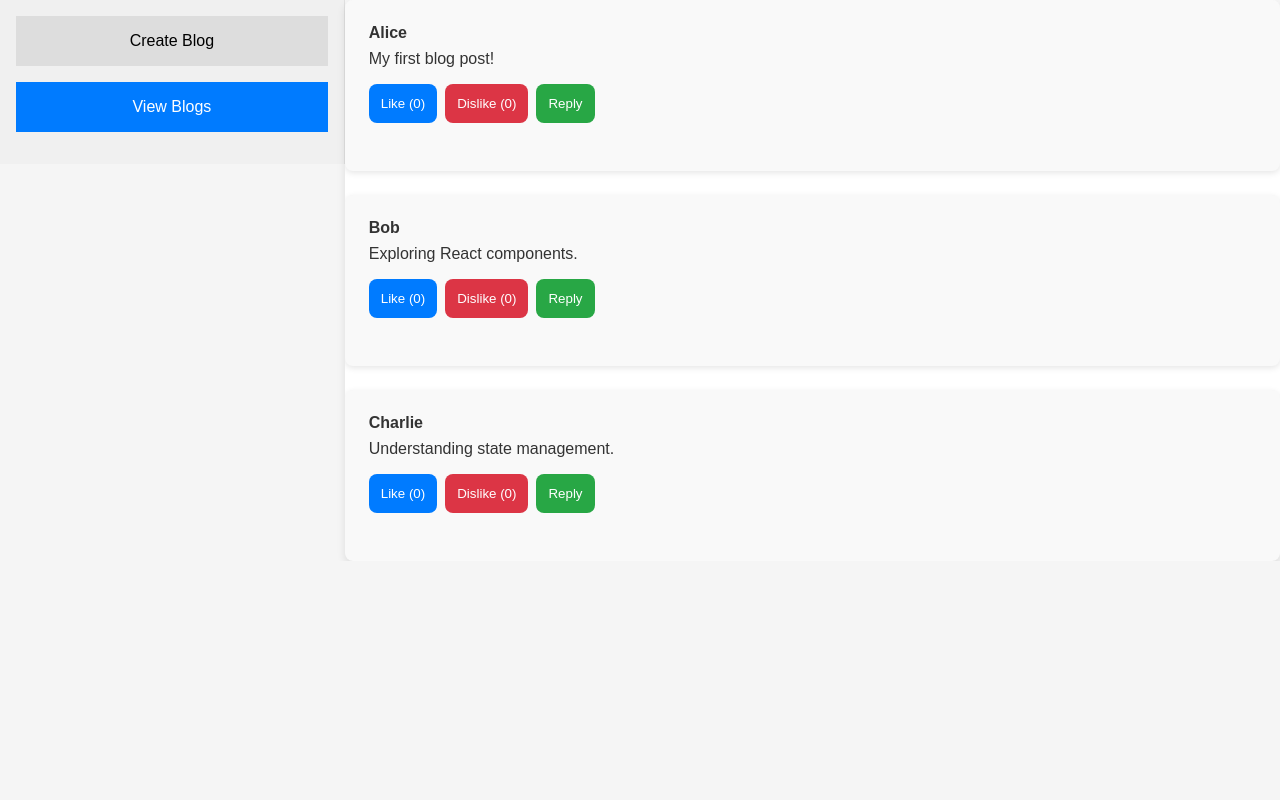
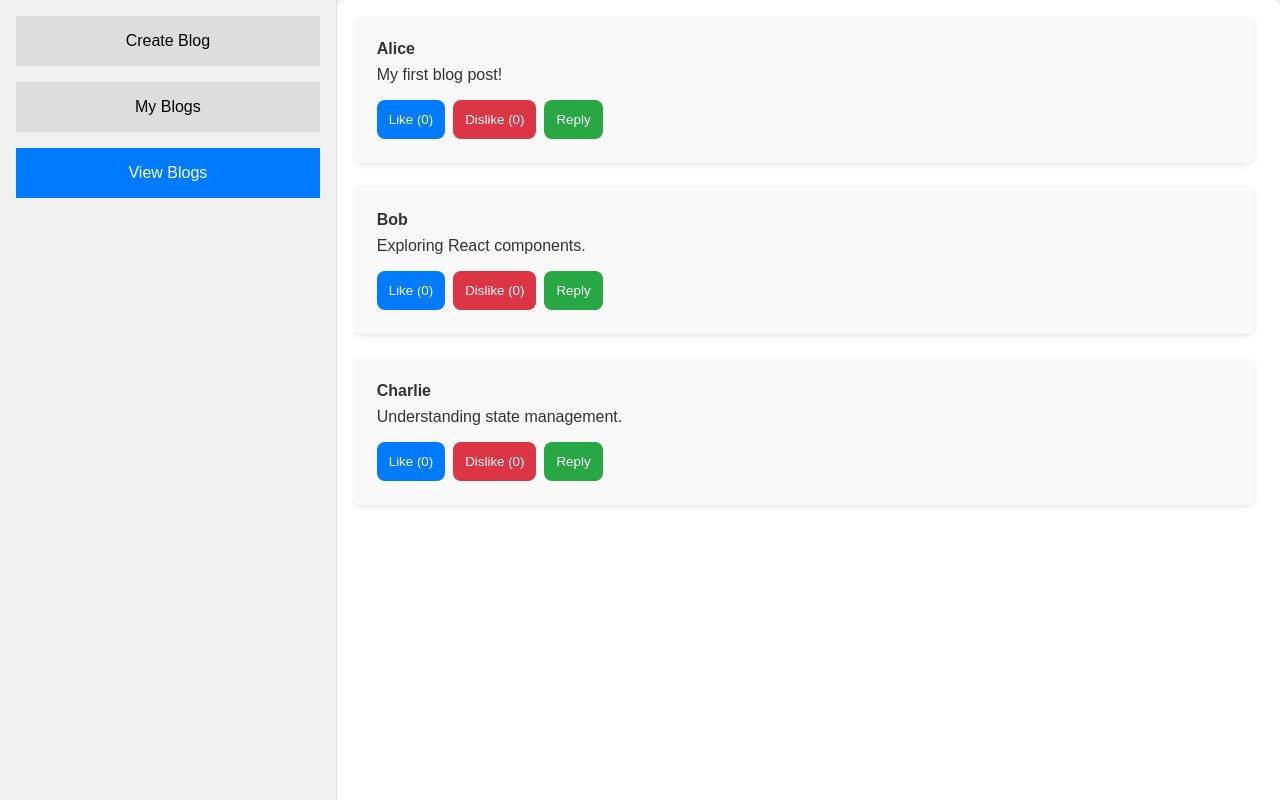
Before and after one commit to AlumniArchitect/AlumniArchitects, a React (Create React App) app in the folder frontend/: page /blog in a window 1280 px wide. Both pictures are taken after a click on the button "View Blogs". Built offline with nearby package versions, Linux system fonts and the light colour scheme.

Commit message:
FI Blog.css upted

```diff
--- a/frontend/src/component/navbar/Blog.jsx
+++ b/frontend/src/component/navbar/Blog.jsx
@@ -1,3 +1,151 @@
+// import React, { useState } from "react";
+// import '../../style/navbar/Blog.css';
+
+// const BlogUI = () => {
+//   const [blogs, setBlogs] = useState([
+//     { user: "Alice", content: "My first blog post!", replies: [], likes: 0, dislikes: 0, likedBy: [], dislikedBy: [] },
+//     { user: "Bob", content: "Exploring React components.", replies: [], likes: 0, dislikes: 0, likedBy: [], dislikedBy: [] },
+//     { user: "Charlie", content: "Understanding state management.", replies: [], likes: 0, dislikes: 0, likedBy: [], dislikedBy: [] }
+//   ]);
+//   const [newBlog, setNewBlog] = useState("");
+//   const [user, setUser] = useState("akash");
+//   const [activeTab, setActiveTab] = useState("create");
+//   const [replyContent, setReplyContent] = useState("");
+//   const [selectedBlogIndex, setSelectedBlogIndex] = useState(null);
+//   const [likedBlogs, setLikedBlogs] = useState([]);
+//   const [dislikedBlogs, setDislikedBlogs] = useState([]);
+
+//   const addBlog = () => {
+//     if (newBlog.trim()) {
+//       const newEntry = { user, content: newBlog, replies: [], likes: 0, dislikes: 0, likedBy: [], dislikedBy: [] };
+//       setBlogs((prevBlogs) => [newEntry, ...prevBlogs]);
+//       setNewBlog("");
+//     }
+//   };
+
+//   const addReply = (index) => {
+//     if (replyContent.trim()) {
+//       const updatedBlogs = [...blogs];
+//       updatedBlogs[index].replies.push({ user: "Guest", content: replyContent });
+//       setBlogs(updatedBlogs);
+//       setReplyContent("");
+//       setSelectedBlogIndex(null);
+//     }
+//   };
+
+//   const likeBlog = (index) => {
+//     if (!likedBlogs.includes(index)) {
+//       if (dislikedBlogs.includes(index)) {
+//         const updatedBlogs = [...blogs];
+//         updatedBlogs[index].dislikes -= 1;
+//         setBlogs(updatedBlogs);
+//         setDislikedBlogs(prev => prev.filter(i => i !== index));
+//       }
+//       const updatedBlogs = [...blogs];
+//       updatedBlogs[index].likes += 1;
+//       setBlogs(updatedBlogs);
+//       setLikedBlogs((prev) => [...prev, index]);
+//     }
+//   };
+
+//   const dislikeBlog = (index) => {
+//     if (!dislikedBlogs.includes(index)) {
+//       if (likedBlogs.includes(index)) {
+//         const updatedBlogs = [...blogs];
+//         updatedBlogs[index].likes -= 1;
+//         setBlogs(updatedBlogs);
+//         setLikedBlogs(prev => prev.filter(i => i !== index));
+//       }
+//       const updatedBlogs = [...blogs];
+//       updatedBlogs[index].dislikes += 1;
+//       setBlogs(updatedBlogs);
+//       setDislikedBlogs((prev) => [...prev, index]);
+//     }
+//   };
+
+//   return (
+//     <div className="blog-ui" id="blog">
+//       <div className="sidebar">
+//         <button className={`tab-button ${activeTab === "create" ? "active" : ""}`} onClick={() => setActiveTab("create")}>
+//           Create Blog
+//         </button>
+//         <button className={`tab-button ${activeTab === "myblogs" ? "active" : ""}`} onClick={() => setActiveTab("myblogs")}>
+//           My Blogs
+//         </button>
+//         <button className={`tab-button ${activeTab === "view" ? "active" : ""}`} onClick={() => setActiveTab("view")}>
+//           View Blogs
+//         </button>
+//       </div>
+
+//       <div className="content">
+//         {activeTab === "create" ? (
+//           <div className="create-blog">
+//             <textarea
+//               value={newBlog}
+//               onChange={(e) => setNewBlog(e.target.value)}
+//               placeholder="Write your blog content here..."
+//               className="textarea-field"
+//             />
+//             <button className="button" onClick={addBlog}>
+//               Create & Post Blog
+//             </button>
+//           </div>
+//         ) : activeTab === "myblogs" ? (
+//           <div className="view-blogs">
+//             {blogs.filter(blog => blog.user === user).map((blog, index) => (
+//               <div key={index} className="blog-post">
+//                 <p className="blog-user">{blog.user}</p>
+//                 <p className="blog-content">{blog.content}</p>
+//                 <div className="replies">
+//                   {blog.replies.map((reply, replyIndex) => (
+//                     <div key={replyIndex} className="reply">
+//                       <p className="reply-user">{reply.user}</p>
+//                       <p className="reply-content">{reply.content}</p>
+//                     </div>
+//                   ))}
+//                 </div>
+//               </div>
+//             ))}
+//           </div>
+//         ) : (
+//           <div className="view-blogs">
+//             {blogs.map((blog, index) => (
+//               <div key={index} className="blog-post">
+//                 <p className="blog-user">{blog.user}</p>
+//                 <p className="blog-content">{blog.content}</p>
+//                 <button onClick={() => likeBlog(index)} className={`like-button ${likedBlogs.includes(index) ? "liked" : ""}`}>
+//                   Like ({blog.likes})
+//                 </button>
+//                 <button onClick={() => dislikeBlog(index)} className={`dislike-button ${dislikedBlogs.includes(index) ? "disliked" : ""}`}>
+//                   Dislike ({blog.dislikes})
+//                 </button>
+//                 <button onClick={() => setSelectedBlogIndex(index)} className="reply-button">
+//                   Reply
+//                 </button>
+//                 {selectedBlogIndex === index && (
+//                   <div className="reply-form">
+//                     <textarea
+//                       value={replyContent}
+//                       onChange={(e) => setReplyContent(e.target.value)}
+//                       placeholder="Write your reply..."
+//                       className="textarea-field"
+//                     />
+//                     <button className="button" onClick={() => addReply(index)}>
+//                       Post Reply
+//                     </button>
+//                   </div>
+//                 )}
+//               </div>
+//             ))}
+//           </div>
+//         )}
+//       </div>
+//     </div>
+//   );
+// };
+
+// export default BlogUI;
+
 import React, { useState } from "react";
 import '../../style/navbar/Blog.css';
 
@@ -20,8 +168,11 @@ const BlogUI = () => {
       const newEntry = { user, content: newBlog, replies: [], likes: 0, dislikes: 0, likedBy: [], dislikedBy: [] };
       setBlogs((prevBlogs) => [newEntry, ...prevBlogs]);
       setNewBlog("");
-      setUser("");
     }
+  };
+
+  const deleteBlog = (index) => {
+    setBlogs(blogs.filter((_, i) => i !== index));
   };
 
   const addReply = (index) => {
@@ -39,14 +190,11 @@ const BlogUI = () => {
       if (dislikedBlogs.includes(index)) {
         const updatedBlogs = [...blogs];
         updatedBlogs[index].dislikes -= 1;
-        updatedBlogs[index].dislikedBy = updatedBlogs[index].dislikedBy.filter(user => user !== user);
         setBlogs(updatedBlogs);
         setDislikedBlogs(prev => prev.filter(i => i !== index));
       }
-
       const updatedBlogs = [...blogs];
       updatedBlogs[index].likes += 1;
-      updatedBlogs[index].likedBy.push(user);
       setBlogs(updatedBlogs);
       setLikedBlogs((prev) => [...prev, index]);
     }
@@ -57,38 +205,26 @@ const BlogUI = () => {
       if (likedBlogs.includes(index)) {
         const updatedBlogs = [...blogs];
         updatedBlogs[index].likes -= 1;
-        updatedBlogs[index].likedBy = updatedBlogs[index].likedBy.filter(user => user !== user);
         setBlogs(updatedBlogs);
         setLikedBlogs(prev => prev.filter(i => i !== index));
       }
-
       const updatedBlogs = [...blogs];
       updatedBlogs[index].dislikes += 1;
-      updatedBlogs[index].dislikedBy.push(user);
       setBlogs(updatedBlogs);
       setDislikedBlogs((prev) => [...prev, index]);
     }
   };
 
-  const handleResize = (e) => {
-    const textarea = e.target;
-    textarea.style.height = "auto";
-    textarea.style.height = `${textarea.scrollHeight}px`;
-  };
-
   return (
     <div className="blog-ui" id="blog">
       <div className="sidebar">
-        <button
-          className={`tab-button ${activeTab === "create" ? "active" : ""}`}
-          onClick={() => setActiveTab("create")}
-        >
+        <button className={`tab-button ${activeTab === "create" ? "active" : ""}`} onClick={() => setActiveTab("create")}>
           Create Blog
         </button>
-        <button
-          className={`tab-button ${activeTab === "view" ? "active" : ""}`}
-          onClick={() => setActiveTab("view")}
-        >
+        <button className={`tab-button ${activeTab === "myblogs" ? "active" : ""}`} onClick={() => setActiveTab("myblogs")}>
+          My Blogs
+        </button>
+        <button className={`tab-button ${activeTab === "view" ? "active" : ""}`} onClick={() => setActiveTab("view")}>
           View Blogs
         </button>
       </div>
@@ -101,14 +237,28 @@ const BlogUI = () => {
               onChange={(e) => setNewBlog(e.target.value)}
               placeholder="Write your blog content here..."
               className="textarea-field"
-              onInput={handleResize}
             />
-            <button
-              className="button"
-              onClick={addBlog}
-            >
+            <button className="button" onClick={addBlog}>
               Create & Post Blog
             </button>
+          </div>
+        ) : activeTab === "myblogs" ? (
+          <div className="view-blogs">
+            {blogs.filter(blog => blog.user === user).map((blog, index) => (
+              <div key={index} className="blog-post">
+                <p className="blog-user">{blog.user}</p>
+                <p className="blog-content">{blog.content}</p>
+                <button className="delete-button" onClick={() => deleteBlog(index)}>Delete</button>
+                <div className="replies">
+                  {blog.replies.map((reply, replyIndex) => (
+                    <div key={replyIndex} className="reply">
+                      <p className="reply-user">{reply.user}</p>
+                      <p className="reply-content">{reply.content}</p>
+                    </div>
+                  ))}
+                </div>
+              </div>
+            ))}
           </div>
         ) : (
           <div className="view-blogs">
@@ -116,30 +266,15 @@ const BlogUI = () => {
               <div key={index} className="blog-post">
                 <p className="blog-user">{blog.user}</p>
                 <p className="blog-content">{blog.content}</p>
-
-                <button
-                  onClick={() => likeBlog(index)}
-                  disabled={likedBlogs.includes(index)}
-                  className={`like-button ${likedBlogs.includes(index) ? "liked" : ""}`}
-                >
-                  {likedBlogs.includes(index) ? `Liked (${blog.likes})` : `Like (${blog.likes})`}
+                <button onClick={() => likeBlog(index)} className={`like-button ${likedBlogs.includes(index) ? "liked" : ""}`}>
+                  Like ({blog.likes})
                 </button>
-
-                <button
-                  onClick={() => dislikeBlog(index)}
-                  disabled={dislikedBlogs.includes(index)}
-                  className={`dislike-button ${dislikedBlogs.includes(index) ? "disliked" : ""}`}
-                >
-                  {dislikedBlogs.includes(index) ? `Disliked (${blog.dislikes})` : `Dislike (${blog.dislikes})`}
+                <button onClick={() => dislikeBlog(index)} className={`dislike-button ${dislikedBlogs.includes(index) ? "disliked" : ""}`}>
+                  Dislike ({blog.dislikes})
                 </button>
-
-                <button
-                  onClick={() => setSelectedBlogIndex(index)}
-                  className="reply-button"
-                >
+                <button onClick={() => setSelectedBlogIndex(index)} className="reply-button">
                   Reply
                 </button>
-
                 {selectedBlogIndex === index && (
                   <div className="reply-form">
                     <textarea
@@ -147,25 +282,10 @@ const BlogUI = () => {
                       onChange={(e) => setReplyContent(e.target.value)}
                       placeholder="Write your reply..."
                       className="textarea-field"
-                      onInput={handleResize}
                     />
-                    <button
-                      className="button"
-                      onClick={() => addReply(index)}
-                    >
+                    <button className="button" onClick={() => addReply(index)}>
                       Post Reply
                     </button>
-                  </div>
-                )}
-
-                {activeTab === "view" && (
-                  <div className="replies">
-                    {blog.replies.map((reply, replyIndex) => (
-                      <div key={replyIndex} className="reply">
-                        <p className="reply-user">{reply.user}</p>
-                        <p className="reply-content">{reply.content}</p>
-                      </div>
-                    ))}
                   </div>
                 )}
               </div>
--- a/frontend/src/style/navbar/Blog.css
+++ b/frontend/src/style/navbar/Blog.css
@@ -1,13 +1,21 @@
 .blog-ui {
     display: flex;
-    height: 100%;
+    background-color: #f0f0f0;
+    align-items: stretch; /* Ensure both sections stretch to the tallest content */
+    height: auto; /* Adjust height dynamically */
+    min-height: 100vh; /* Ensures the page covers the full viewport */
 }
 
 .sidebar {
     width: 25%;
+    top: 10;
     padding: 1rem;
     background-color: #f0f0f0;
-    height: 100% !important;
+    min-height: 100vh; /* Ensures it does not shrink below viewport height */
+    display: flex;
+    flex-direction: column;
+    align-items: stretch;
+    position: sticky; /* Ensures sidebar stretches dynamically */
 }
 
 .tab-button {
@@ -31,8 +39,9 @@
     background-color: white;
     box-shadow: 0 4px 8px rgba(0, 0, 0, 0.1);
     border-radius: 8px;
+    flex-grow: 1; /* Allows it to take the necessary space */
+    padding: 1rem;
 }
-
 .create-blog {
     display: flex;
     flex-direction: column;
@@ -58,23 +67,24 @@ textarea {
     padding: 1rem;
     width: 20%;
     align-items: center;
-    border: 1px solid #000;
+    text-align: center  !important;
+    /* border: 1px solid #000; */
     background-color: #007bff;
     color: white;
     border-radius: 8px;
     cursor: pointer;
 }
 
-.button:disabled {
-     /* background-color: #000 !important;  */
-     cursor: not-allowed;
+.button:hover {
+    background-color: #007bff;
 }
 
 .view-blogs {
     display: flex;
     flex-direction: column;
-    min-height: auto;
     gap: 1.5rem;
+    padding-right: 10px;
+    min-height: 100vh;
 }
 
 .blog-post {
@@ -148,3 +158,42 @@ textarea {
 .reply-content {
     margin-top: 0.5rem;
 }
+
+
+.my-blogs {
+    display: flex;
+    flex-direction: column;
+    gap: 1.5rem;
+    padding-right: 10px;
+    min-height: 100vh;
+}
+
+.my-blog-post {
+    background-color: #f9f9f9;
+    padding: 1.5rem;
+    border-radius: 8px;
+    box-shadow: 0 2px 6px rgba(0, 0, 0, 0.1);
+}
+
+.my-blog-user {
+    font-weight: bold;
+    margin-bottom: 0.5rem;
+}
+
+.my-blog-content {
+    margin-bottom: 1rem;
+}
+
+.delete-button {
+    padding: 0.75rem;
+    background-color: #dc3545;
+    color: white;
+    border: none;
+    border-radius: 8px;
+    cursor: pointer;
+    margin-top: 10px;
+}
+
+.delete-button:hover {
+    background-color: #c82333;
+}
```
